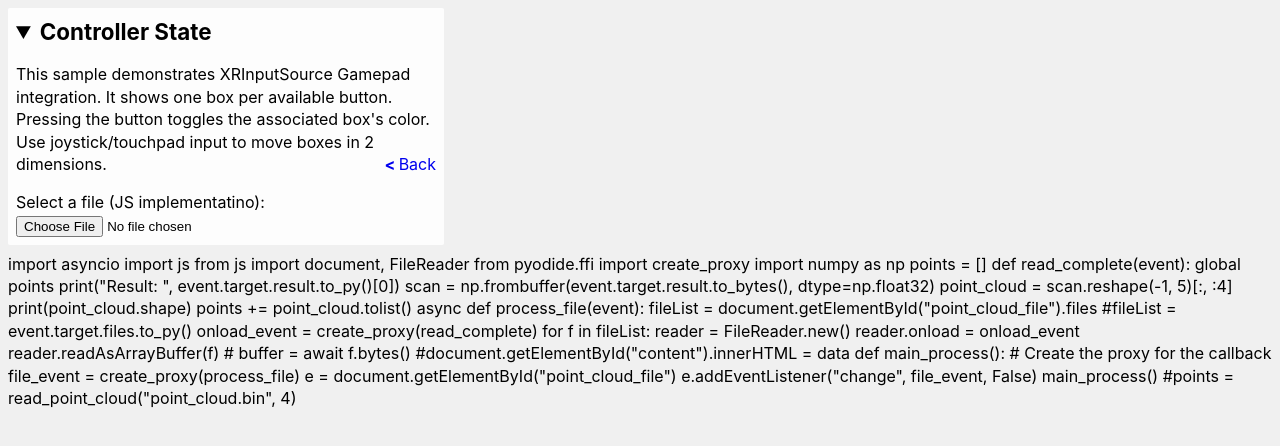
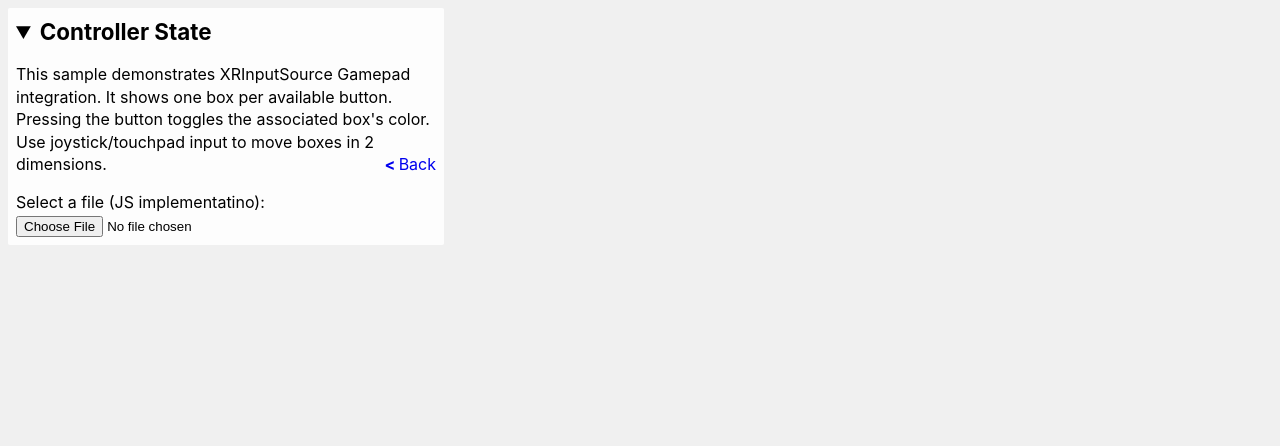
Before and after one commit to marius12233/marius12233.github.io, a plain HTML site: page points-rendering.html in a window 1280 px wide. Drawn offline with Linux system fonts and the light colour scheme.

Commit message:
rendering pointcloud incresing size

```diff
--- a/points-rendering.html
+++ b/points-rendering.html
@@ -45,7 +45,7 @@ CONNECTION WITH THE SOFTWARE OR THE USE OR OTHER DEALINGS IN THE SOFTWARE.
 
 
         <label for="point_cloud_file">Select a file (JS implementatino):</label>
-        <input type="file" onchange="readFile(this)">
+        <input type="file" name="point_cloud_file" id="point_cloud_file" onchange="readFile(this)">
 
         <script>
         points = []
@@ -373,7 +373,7 @@ CONNECTION WITH THE SOFTWARE OR THE USE OR OTHER DEALINGS IN THE SOFTWARE.
 
       function addPointsBox(arrPoints) {
         let boxBuilder = new BoxBuilder();
-        let box_size = 0.005
+        let box_size = 0.05
 
         //for(let i = 0; i < n; i++) {
         //  let x = Math.random() > 0.5 ? getRandom(2) : -getRandom(2)
@@ -469,45 +469,5 @@ CONNECTION WITH THE SOFTWARE OR THE USE OR OTHER DEALINGS IN THE SOFTWARE.
 
     </script>
 
-    <py-script>
-        import asyncio
-        import js
-        from js import document, FileReader
-        from pyodide.ffi import create_proxy
-        import numpy as np
-
-        points = []
-
-        def read_complete(event):
-          global points
-          print("Result: ", event.target.result.to_py()[0])
-          scan = np.frombuffer(event.target.result.to_bytes(), dtype=np.float32)
-          point_cloud = scan.reshape(-1, 5)[:, :4]
-          print(point_cloud.shape)
-          points += point_cloud.tolist()
-
-        async def process_file(event):
-          fileList = document.getElementById("point_cloud_file").files
-          #fileList = event.target.files.to_py()
-          onload_event = create_proxy(read_complete)
-          for f in fileList:
-            reader = FileReader.new()
-            reader.onload = onload_event
-            reader.readAsArrayBuffer(f)
-
-           # buffer = await f.bytes()
-
-            #document.getElementById("content").innerHTML = data
-
-        def main_process():
-          # Create the proxy for the callback
-          file_event = create_proxy(process_file)
-
-          e = document.getElementById("point_cloud_file")
-          e.addEventListener("change", file_event, False)
-
-        main_process()
-        #points = read_point_cloud("point_cloud.bin", 4)
-        </py-script>
   </body>
 </html>
```
